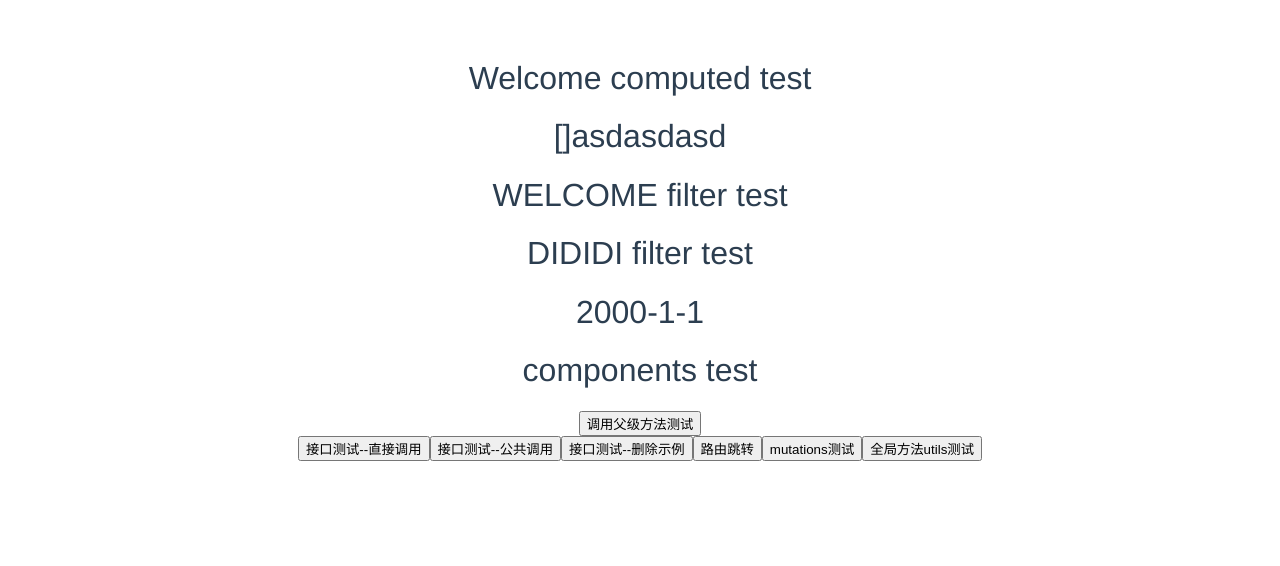
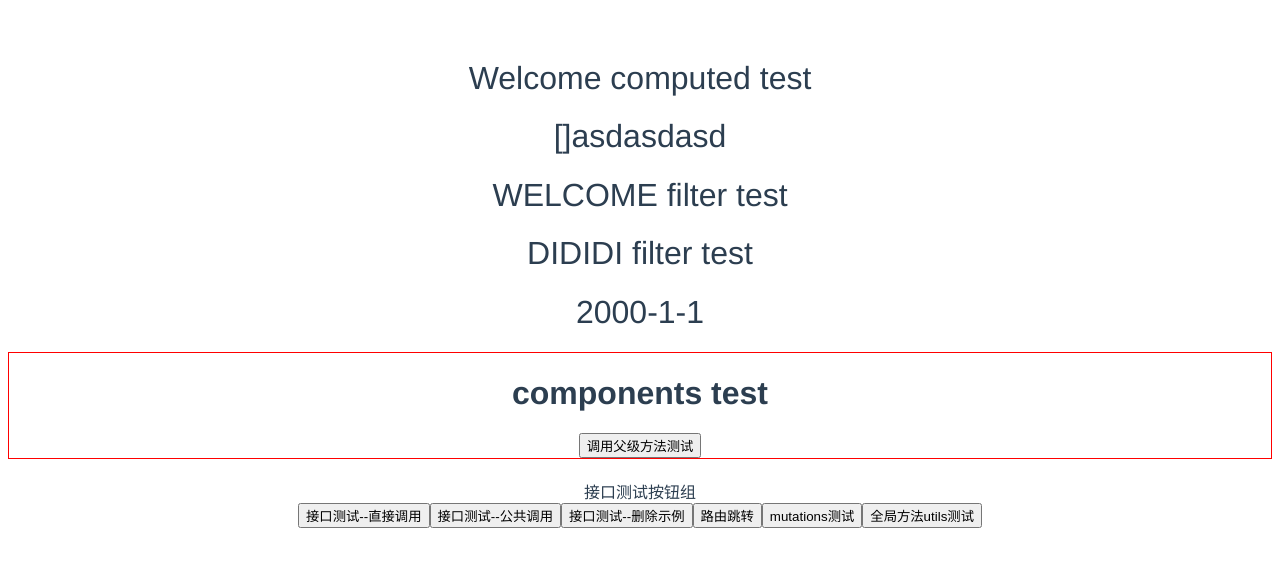
Before and after one commit to shijwcc/vue-demo, a Vue app: page /#/ in a window 1280 px wide. Shown: the top 566 px of the page. Built offline with nearby package versions, Linux system fonts and the light colour scheme.

Commit message:
router.beforeEach & slot

```diff
--- a/src/components/HelloWorld.vue
+++ b/src/components/HelloWorld.vue
@@ -5,7 +5,8 @@
     <h1>{{ msg | filterA}}</h1>
     <h1>{{ asd | filterA}}</h1>
     <h1>{{ time }}</h1>
-    <test-a @fatherSay="sayHi"></test-a>
+    <test-a @fatherSay="sayHi">111111</test-a>
+    <div>接口测试按钮组</div>
     <button @click="test1">接口测试--直接调用</button>
     <button @click="test2">接口测试--公共调用</button>
     <button @click="test3">接口测试--删除示例</button>
@@ -20,7 +21,7 @@ import testA from './testA'
 import { getTableData, delTableData } from '../api/tableData'
 
 export default {
-  name: 'HelloWorld',/* 再次进入缓存页面不触发mounted方法 */
+  name: 'HelloWorld', /* 再次进入缓存页面不触发mounted方法 */
   components: {
     'test-a': testA
   },
--- a/src/components/testA.vue
+++ b/src/components/testA.vue
@@ -2,6 +2,7 @@
   <div class="hello">
     <h1>{{ msg }}</h1>
     <button @click="childSay">调用父级方法测试</button>
+    <!--<slot></slot>-->
   </div>
 </template>
 
@@ -26,18 +27,8 @@ export default {
 
 <!-- Add "scoped" attribute to limit CSS to this component only -->
 <style scoped>
-  h1, h2 {
-    font-weight: normal;
-  }
-  ul {
-    list-style-type: none;
-    padding: 0;
-  }
-  li {
-    display: inline-block;
-    margin: 0 10px;
-  }
-  a {
-    color: #42b983;
+  .hello {
+    margin-bottom: 20px;
+    border: 1px solid red;
   }
 </style>
--- a/src/main.js
+++ b/src/main.js
@@ -19,6 +19,11 @@ Vue.config.productionTip = false
 Vue.prototype.$api = api
 Vue.prototype.$utils = utils
 
+/* 导航守卫--全局前置守卫 */
+router.beforeEach((to, from, next) => {
+  next()
+})
+
 Vue.use(ElementUI)
 
 /* eslint-disable no-new */
```
